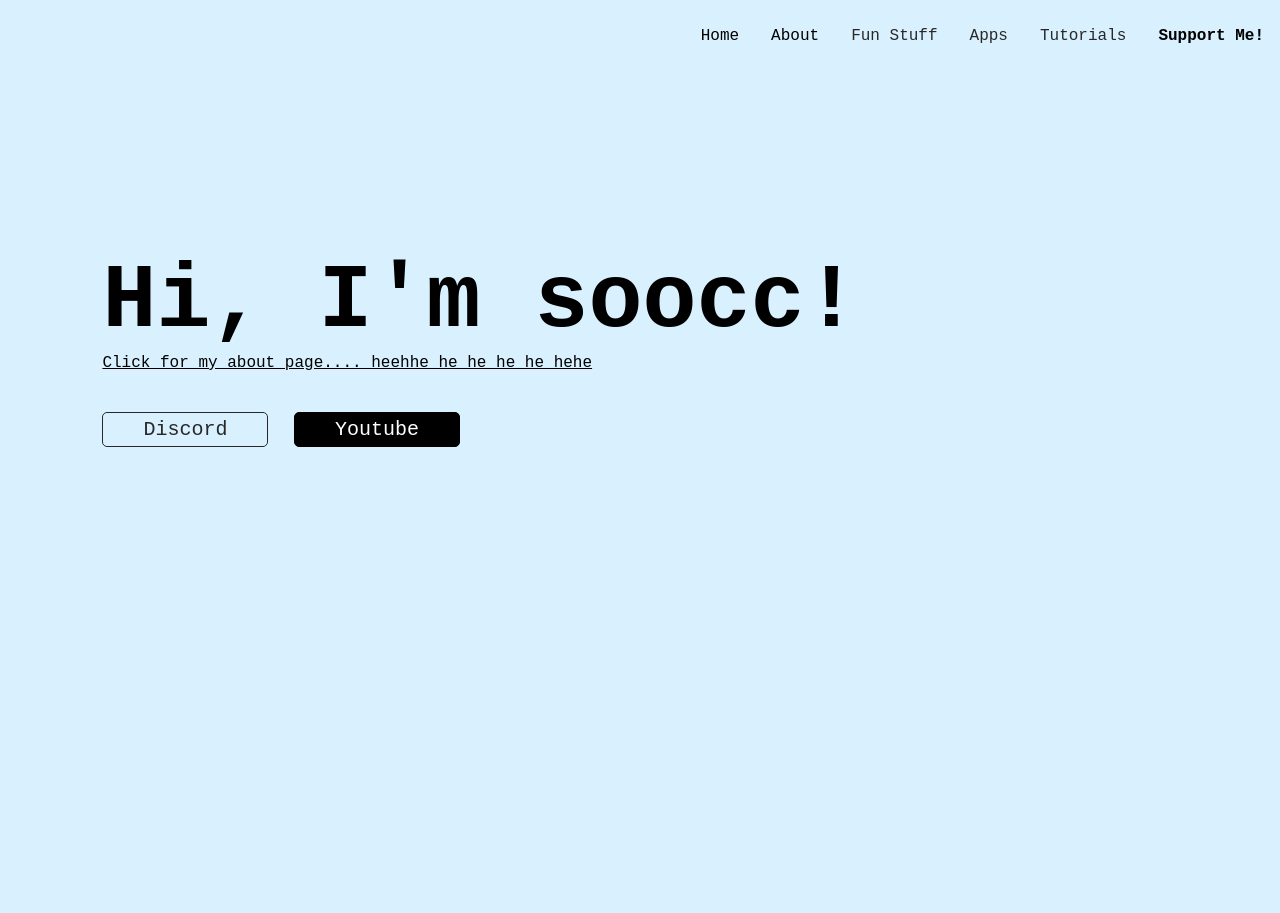
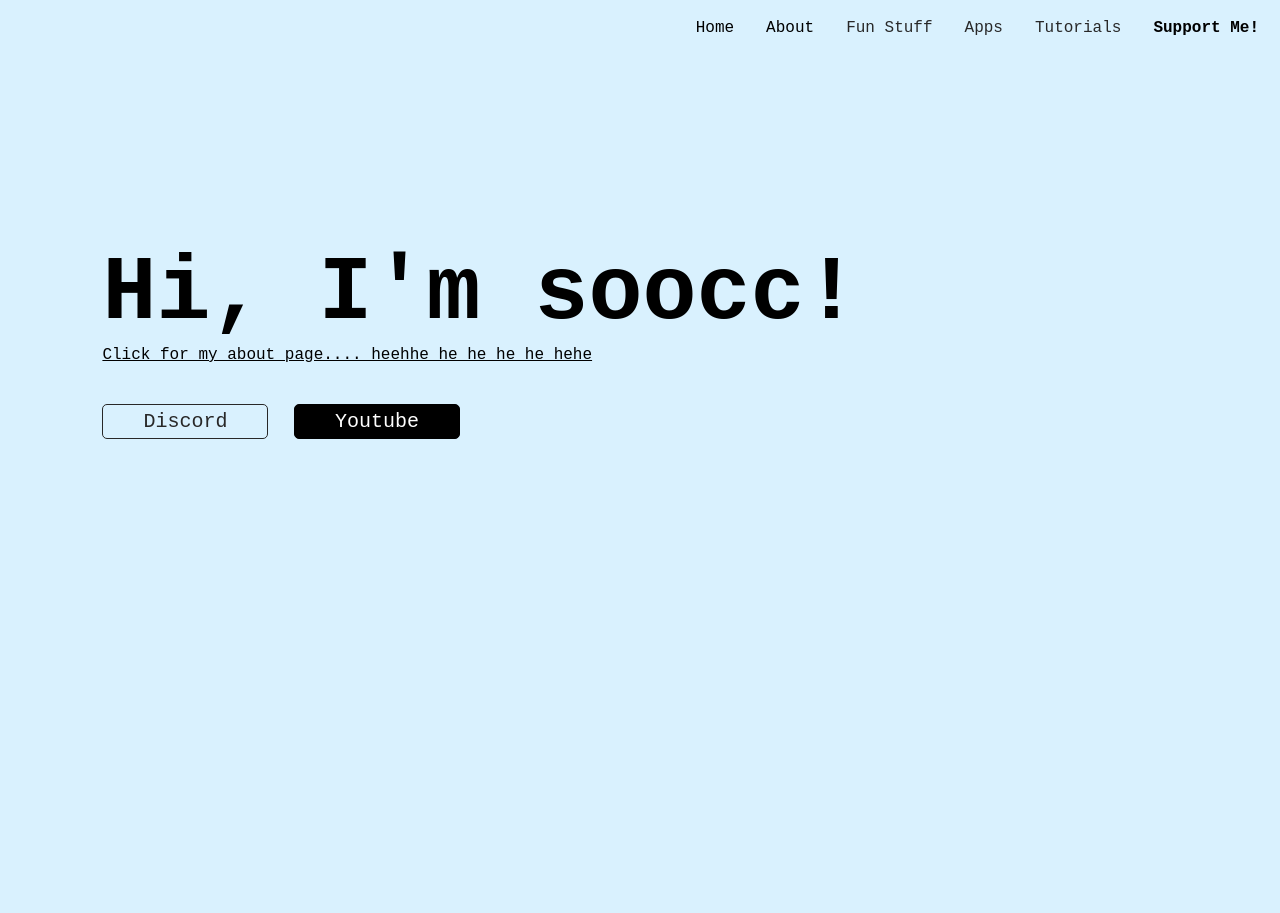
Before and after one commit to soocc/sooccsocks2, a Jekyll site: the page built from index.html, in a window 1280 px wide. Built offline with Jekyll 4.4.1, drawn with Linux system fonts in a browser that asks for light colours.

Commit message:
Update styles.css

```diff
--- a/styles/styles.css
+++ b/styles/styles.css
@@ -3,7 +3,8 @@
   overflow: hidden;
   background-color: #d9f1fe;
   font-family: 'Courier New';
-  margin-top: 1%;
+  margin-top: 5px;
+  margin-right: 5px;
 }
 
 /* Links inside the navbar */
```
